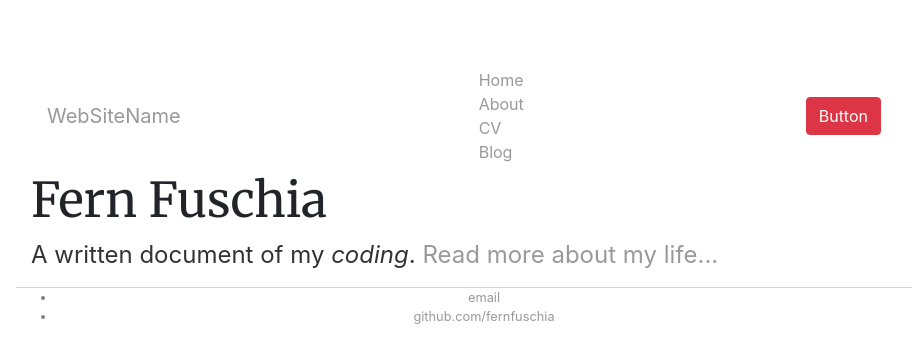
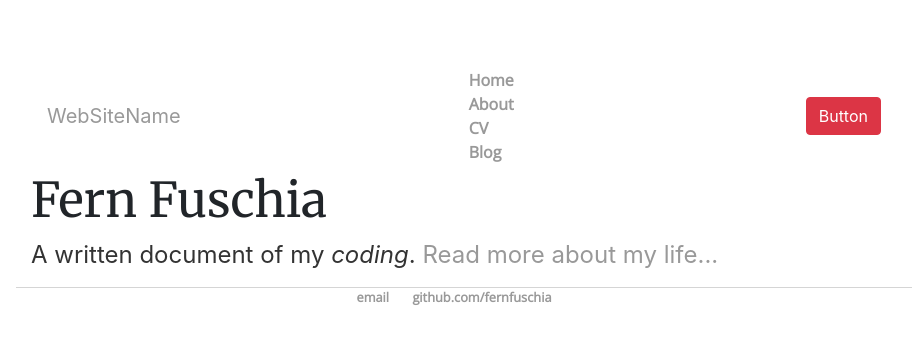
Before and after one commit to fernfuschia/fernfuschia.github.io, a Jekyll site: the page built from index.html, in a window 1280 px wide. Shown: the top 363 px of the page, without its empty margins (176-1088 px from the left). Built offline with Jekyll 4.4.1, drawn with Linux system fonts in a browser that asks for light colours; nearby versions of some CDN libraries.

Commit message:
Update main.css

```diff
--- a/css/main.css
+++ b/css/main.css
@@ -1,6 +1,32 @@
 body {
     margin: 60px auto;
     width: 70%;
+}
+nav ul, footer ul {
+    font-family: 'Open Sans', sans-serif;
+    padding: 0px;
+    list-style: none;
+    font-weight: bold;
+}
+nav ul li, footer ul li {
+    display: inline;
+    margin-right: 20px;
+}
+
+nav.main-nav ul {
+	margin: 0;
+	padding: 0;
+	list-style: none;
+	float: right;
+}
+
+nav.main-nav li,
+nav.main-nav a {
+	display: inline-block;
+}
+
+nav.main-nav li a {
+	padding: 10px;
 }
 
 a {
```
